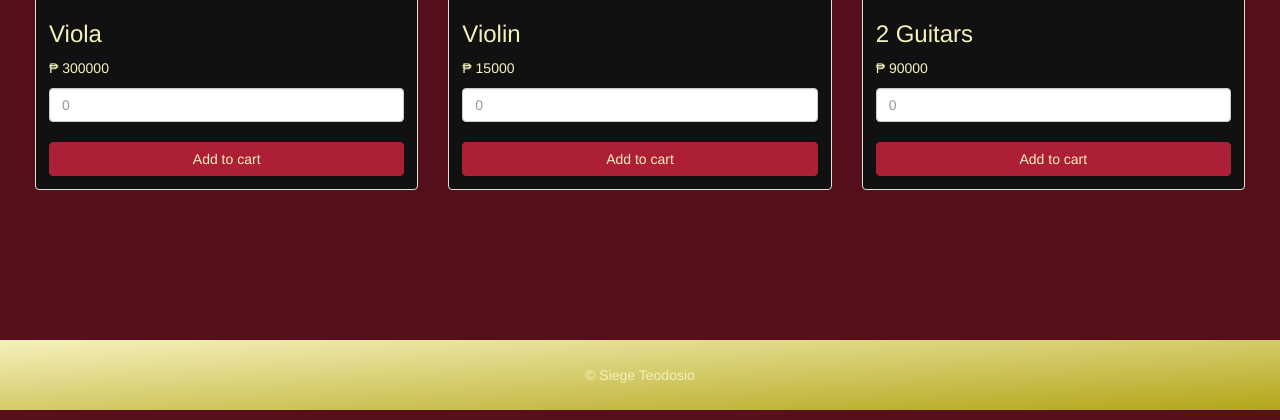
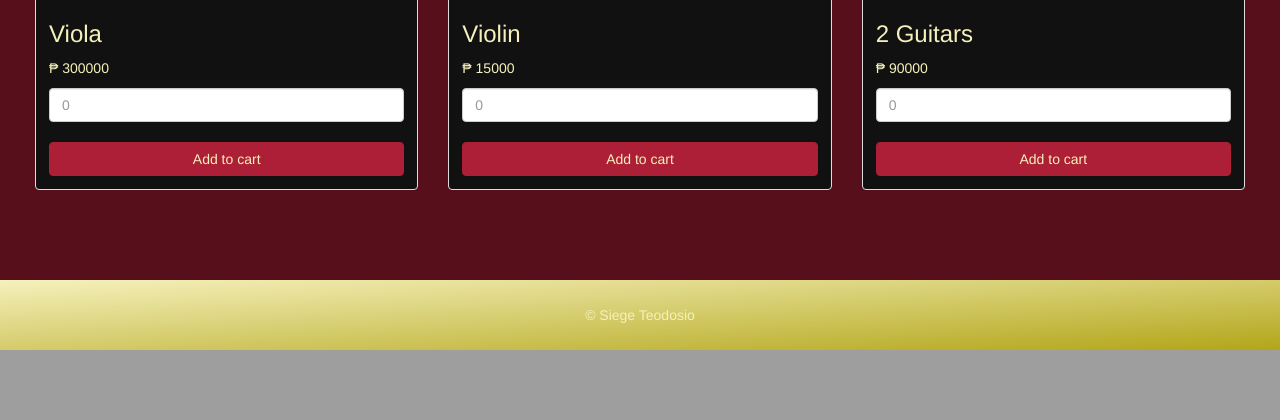
Before and after one commit to TeodosioSiege/capstone2, a PHP site: page /index.php in a window 1280 px wide. Shown: the part 2616-3036 px from the top of the page. After the commit the page ends 2966 px from the top, so only its background shows below. Run offline with PHP 8.4, Linux system fonts and the light colour scheme; data comes from the database, SQL or seed files in the repository.

Commit message:
first for deployment

```diff
--- a/action/show_status.php
+++ b/action/show_status.php
@@ -8,10 +8,11 @@ $sql = "SELECT * FROM Order_Items LEFT JOIN items ON (order_items.Item = items.i
 $result = mysqli_query($conn,$sql);
 
 
-$data = "<div class='container'><table class='table table-striped table-responsive'>
+$data = "<div class='container table-responsive'><table class='table table-striped'>
     <thead>
       <tr>
         <th>Reference Number</th>
+        <th>Customer Name</th>
         <th>Item</th>
         <th>Quantity</th>
         <th>Status</th>
@@ -23,7 +24,7 @@ $data = "<div class='container'><table class='table table-striped table-responsi
 if (mysqli_num_rows($result) > 0) {
 	while ($row = mysqli_fetch_assoc($result)) {
 		$data .= "
-<tr><td>$row[Ref_Number]</td><td>$row[product_name]</td><td>$row[Quantity]</td><td>$row[Status]</td>
+<tr><td>$row[Ref_Number]</td><td>$row[Customer_Name]</td><td>$row[product_name]</td><td>$row[Quantity]</td><td>$row[Status]</td>
 		<td><a  href='action/cancelOrder.php?OrdItemId=$row[ordItemId]' class='btn btn-danger' onclick='return confirm(\"Do you want to cancel this order?\");'>Cancel Order/Delete Record</a>
 		<a  href='action/tranOrder.php?OrdItemId=$row[ordItemId]' class='btn btn-info'>Set In Transit</a>
 		<a  href='action/deliverOrder.php?OrdItemId=$row[ordItemId]' class='btn btn-success'>Set Delivered</a>
--- a/assets/css/style.css
+++ b/assets/css/style.css
@@ -9,6 +9,20 @@
  }
 .list-group-item {
   background-color: black !important;
+}
+html{
+  min-height: 100% !important;
+  }
+  body {
+  position: relative;
+  min-height: 100vh !important;
+}
+
+footer {
+  height: 60px;
+  position: absolute;
+  bottom: 0;
+  width: 100%;
 }
 
 .thumbnail img {
@@ -319,8 +333,3 @@ input, textarea, select, option {
   padding: 20px;
   padding-bottom: 130px;
 }
-
-.footer {
-  height: 50px;
-  margin-top: -100px;
-}
--- a/assets/js/script.js
+++ b/assets/js/script.js
@@ -87,7 +87,7 @@ function removeFromCart(id) {
 
 function quantity(item,quantity,orderId,name) {
     $("#quantity"+item).html("<td><form action='action/update_quantity.php' method='POST'><input type='number' name='quantity' placeholder='"
-        +quantity+"'>"+"<input type='number' name='orderNumber' value='"+orderId+"' hidden>"+
+        +quantity+"'min='1'>"+"<input type='number' name='orderNumber' value='"+orderId+"' hidden>"+
         "<input type='text' name='item' value='"+item+"' hidden>"+
         "<input type='text' name='name' value='"+name+"' hidden>"+
         " <button class='btn btn-success'>Submit Update</button></form></td>");
--- a/includes/bottom.php
+++ b/includes/bottom.php
@@ -2,7 +2,7 @@
 </div><!-- end container -->
 
 
-<footer class="">
+<footer>
 	<p>&copy; Siege Teodosio</p>
 </footer>
 
--- a/orderItem.php
+++ b/orderItem.php
@@ -41,7 +41,7 @@ if (mysqli_num_rows($result) > 0) {
 			$subTotal = $row['Quantity'] * $row['price'];
 			$grand_total += $subTotal;
 			$id = $_GET['id'];
-			echo "<tr><td>$row[product_name]</td><td>$row[price] </td><td id=quantity$row[id]>$row[Quantity]</td><td>$subTotal</td><td>$row[Status]</td><td><a href='#'class='btn btn-info'  onclick=\"quantity($row[id],$row[Quantity],$id,'$name')\"><i class='glyphicon glyphicon-edit'></i></a><a  href='action/cancelRequest.php?Order_Number=$id&item=$row[id]&name=$name' class='btn btn-danger'>Cancel Order</a></td></tr>";
+			echo "<tr><td>$row[product_name]</td><td>$row[price] </td><td id=quantity$row[id]>$row[Quantity]</td><td>$subTotal</td><td>$row[Status]</td><td><a href='#'class='btn btn-info'  onclick=\"quantity($row[id],$row[Quantity],$id,'$name')\"><i class='glyphicon glyphicon-edit'></i></a><a  href='action/cancelRequest.php?Order_Number=$id&item=$row[id]&name=$name' class='btn btn-danger' onclick='return confirm(\"Are you sure?\");'>Cancel Order</a></td></tr>";
 	}
 }
 
```
